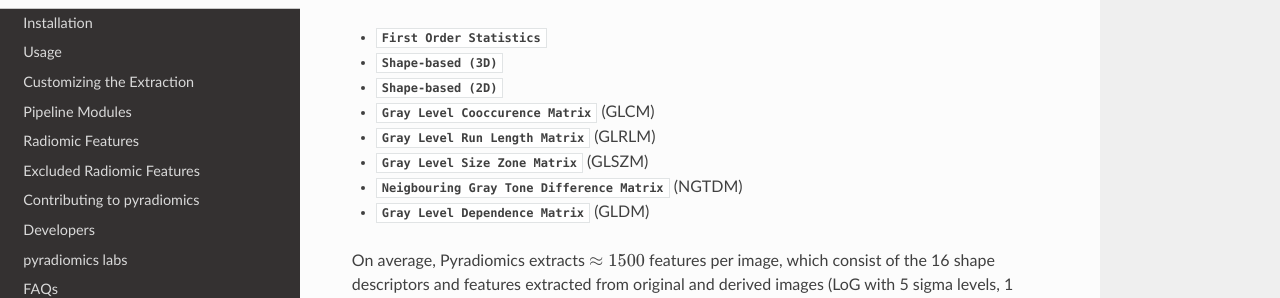
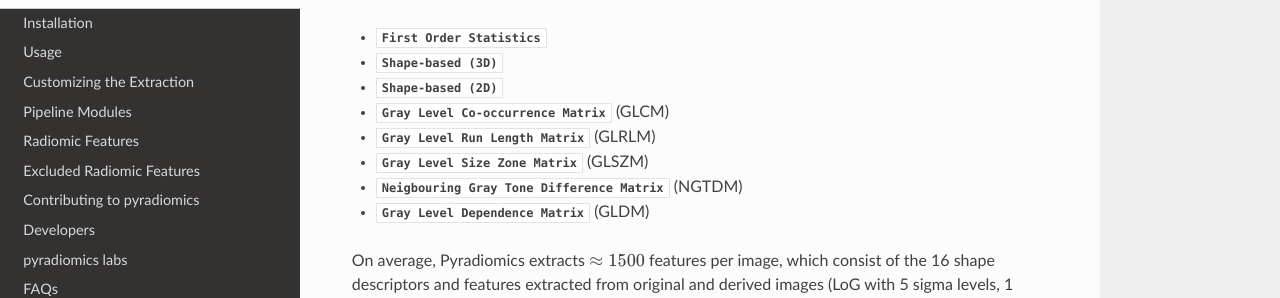
Before and after one commit to AIM-Harvard/pyradiomics, a Sphinx documentation site: the page built from docs/index.rst, in a window 1280 px wide and 900 px high, scrolled down 2763 px. Shown: the part 154-452 px from the top of the window. Built offline with Sphinx 7.4.7 and the Read the Docs theme 2.0.0, drawn with Linux system fonts in a browser that asks for light colours.

Commit message:
Fix typo about GLCM

```diff
--- a/docs/features.rst
+++ b/docs/features.rst
@@ -10,7 +10,7 @@
 * :py:class:`First Order Statistics <radiomics.firstorder.RadiomicsFirstOrder>` (19 features)
 * :py:class:`Shape-based (3D) <radiomics.shape.RadiomicsShape>` (16 features)
 * :py:class:`Shape-based (2D) <radiomics.shape2D.RadiomicsShape2D>` (10 features)
-* :py:class:`Gray Level Cooccurence Matrix <radiomics.glcm.RadiomicsGLCM>` (24 features)
+* :py:class:`Gray Level Co-occurrence Matrix <radiomics.glcm.RadiomicsGLCM>` (24 features)
 * :py:class:`Gray Level Run Length Matrix <radiomics.glrlm.RadiomicsGLRLM>` (16 features)
 * :py:class:`Gray Level Size Zone Matrix <radiomics.glszm.RadiomicsGLSZM>` (16 features)
 * :py:class:`Neighbouring Gray Tone Difference Matrix <radiomics.ngtdm.RadiomicsNGTDM>` (5 features)
--- a/docs/index.rst
+++ b/docs/index.rst
@@ -63,7 +63,7 @@
 * :py:class:`First Order Statistics <radiomics.firstorder.RadiomicsFirstOrder>`
 * :py:class:`Shape-based (3D) <radiomics.shape.RadiomicsShape>`
 * :py:class:`Shape-based (2D) <radiomics.shape2D.RadiomicsShape2D>`
-* :py:class:`Gray Level Cooccurence Matrix <radiomics.glcm.RadiomicsGLCM>` (GLCM)
+* :py:class:`Gray Level Co-occurrence Matrix <radiomics.glcm.RadiomicsGLCM>` (GLCM)
 * :py:class:`Gray Level Run Length Matrix <radiomics.glrlm.RadiomicsGLRLM>` (GLRLM)
 * :py:class:`Gray Level Size Zone Matrix <radiomics.glszm.RadiomicsGLSZM>` (GLSZM)
 * :py:class:`Neigbouring Gray Tone Difference Matrix <radiomics.ngtdm.RadiomicsNGTDM>` (NGTDM)
```
Also changed, not shown: README.md (+1 -1 lines), 1 other file.
